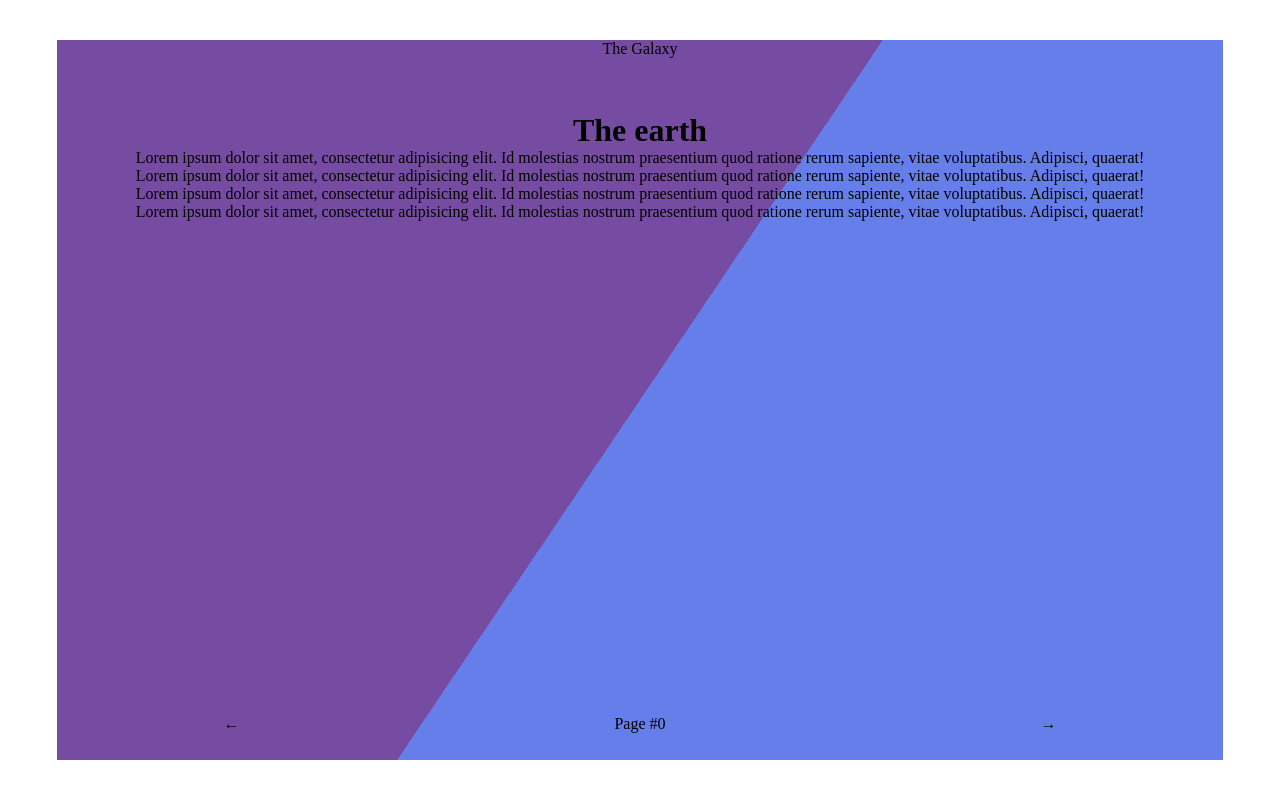
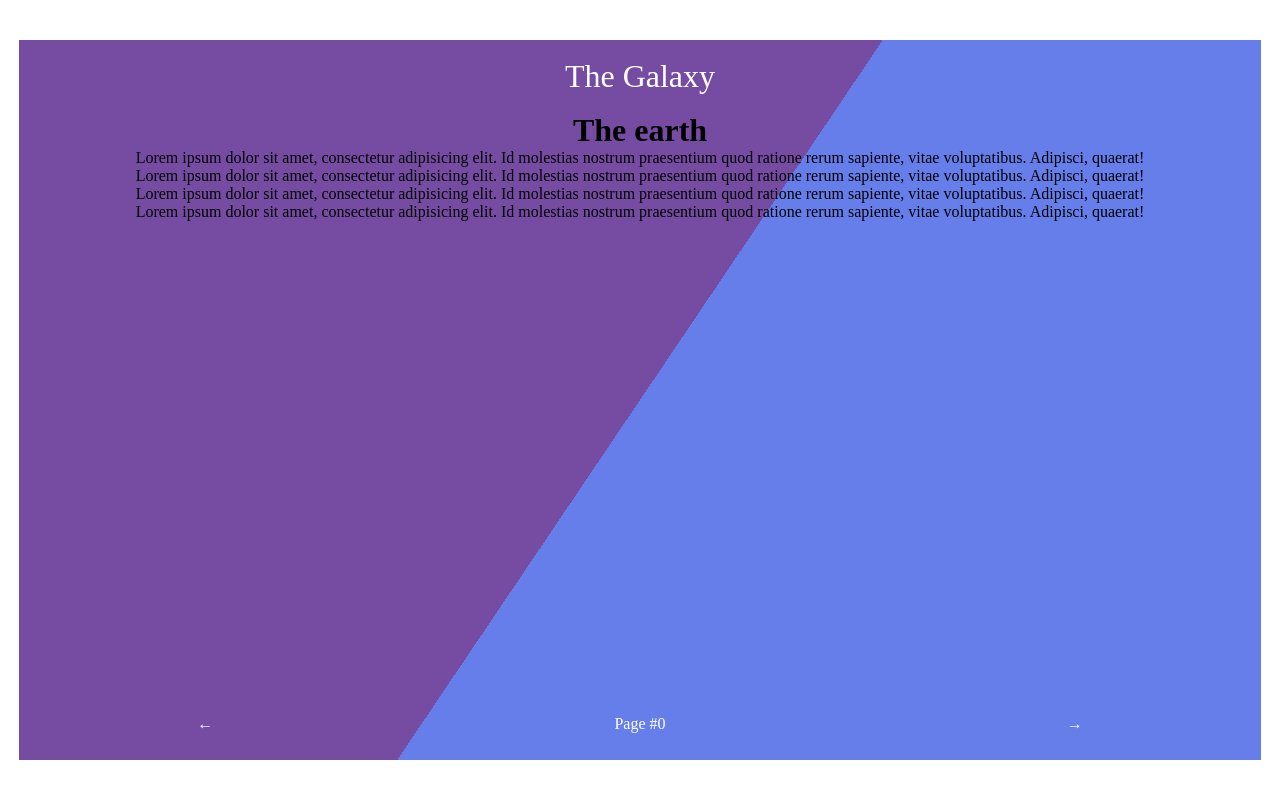
Before and after one commit to saadMeddiche/read-a-book_react, a React (Vite) app: page / in a window 1280 px wide. Built offline with nearby package versions, Linux system fonts and the light colour scheme.

Commit message:
refactor: update Book component styles for improved title display and alignment

```diff
--- a/src/components/book/Book.module.css
+++ b/src/components/book/Book.module.css
@@ -12,6 +12,16 @@
     .title {
         width: 100%;
         height: 10%;
+
+        display: flex;
+        justify-content: center;
+        align-items: center;
+
+        p {
+            height: fit-content;
+            font-size: 2rem;
+            color: white;
+        }
     }
 
     .content {
@@ -29,6 +39,8 @@
         justify-content: center;
         align-items: center;
 
+        color: white;
+
         .leftArrow {
             width: 30%;
         }
--- a/src/components/book/Book.tsx
+++ b/src/components/book/Book.tsx
@@ -27,7 +27,7 @@ export default function Book(props: BookProps) {
         <div className={styles.book}>
 
             <div className={styles.title}>
-                {props.title}
+                <p>{props.title}</p>
             </div>
 
             <div className={styles.content}>
```
